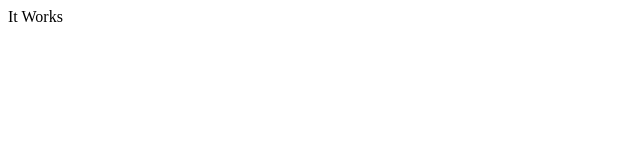
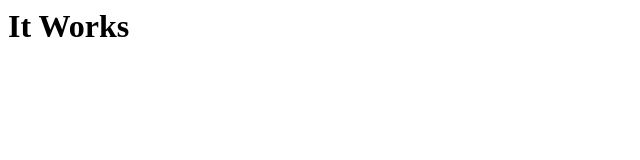
Before and after one commit to kenjirofukuda/kenjirofukuda.github.io, a plain HTML site: page index.html in a window 1280 px wide. Shown: the whole page, without its empty margins (0-640 px from the left). Drawn offline with Linux system fonts and the light colour scheme.

Commit message:
add alert

```diff
--- a/index.html
+++ b/index.html
@@ -1 +1,2 @@
-It Works
+<h1>It Works</h1>
+<script>alert('Hage')</script>
```
